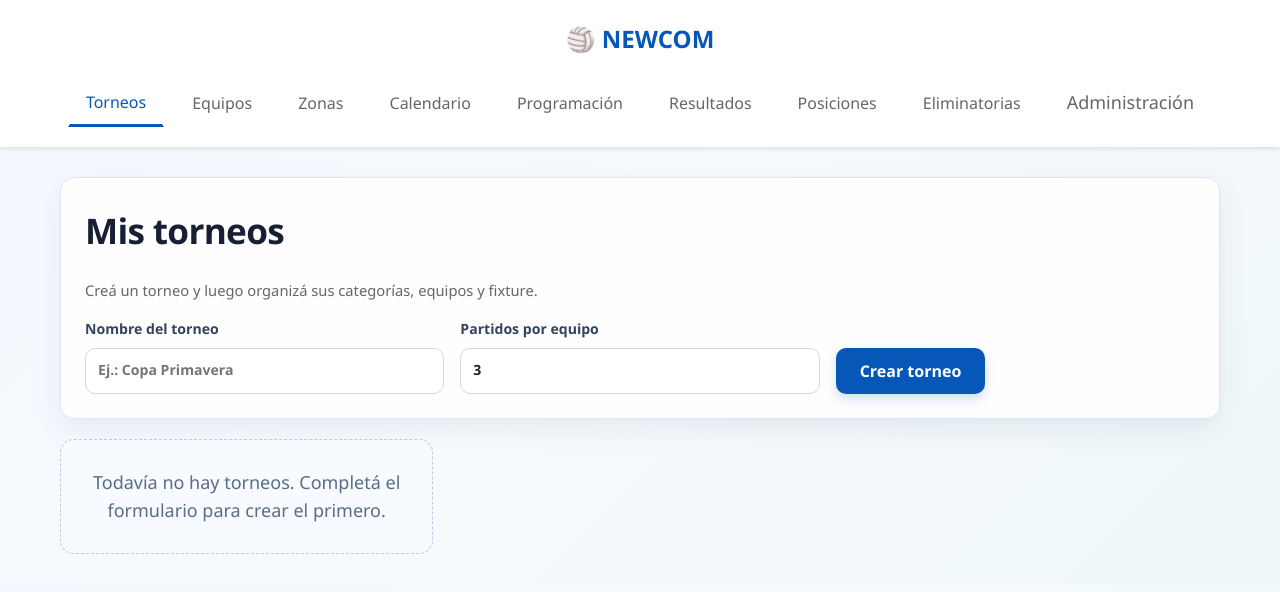
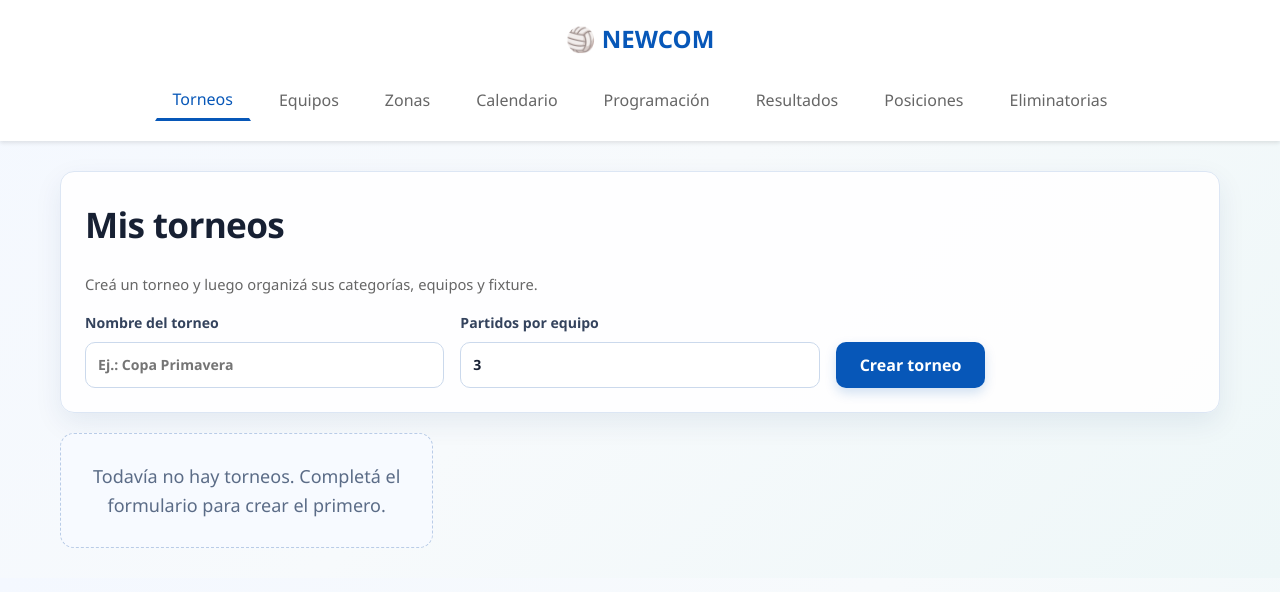
Before and after one commit to JeremiasReinoso/Newcom2026, a plain HTML site: page index.html in a window 1280 px wide. Drawn offline with Linux system fonts and the light colour scheme.

Commit message:
Update index.html

```diff
--- a/index.html
+++ b/index.html
@@ -20,8 +20,6 @@
             <button type="button" id="btn-nav-resultados" class="nav-btn">Resultados</button>
             <button type="button" id="btn-nav-posiciones" class="nav-btn">Posiciones</button>
             <button type="button" id="btn-nav-eliminatorias" class="nav-btn">Eliminatorias</button>
-            <!-- Enlace a la administración (abre en nueva pestaña o misma) -->
-            <a href="admin.html" class="nav-btn admin-link">Administración</a>
         </nav>
     </header>
 
```
